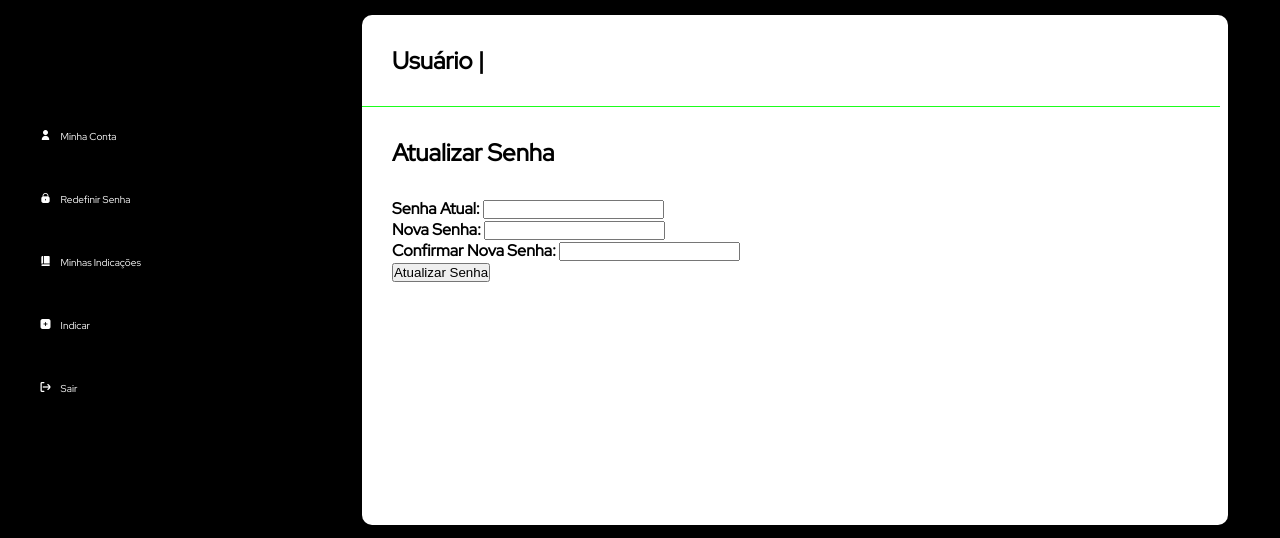
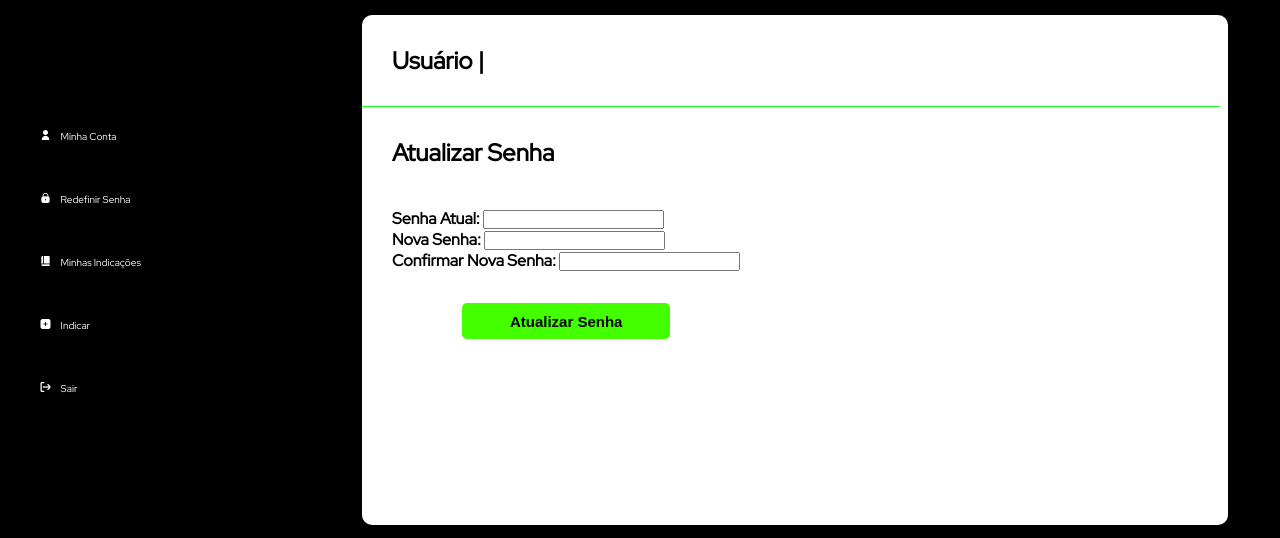
Before and after one commit to Group-QXBack/site-qxback, a PHP site: page /redefinir_senha.php in a window 1280 px wide. Shown: the part 204-742 px from the top of the page. Run offline with PHP 8.4, Linux system fonts and the light colour scheme; the visitor is signed in with stand-in values (Sample User, id 1); some libraries are stand-ins or nearby versions.

Commit message:
Update style.css

```diff
--- a/ScreenUser/style.css
+++ b/ScreenUser/style.css
@@ -88,6 +88,21 @@
     display: grid;
     grid-area: section;
 }
+.image {
+    text-align: center; /* Centraliza o conteúdo no contêiner */
+    margin: 20px auto; /* Espaçamento em torno da imagem */
+}
+
+.foto-perfil {
+    width: 100px;
+    height: 100px;
+    border-radius: 50%; /* Torna a imagem circular */
+    object-fit: cover; /* Ajusta a imagem para cobrir o círculo sem distorção */
+    border: 2px solid #ddd; /* Opcional: borda ao redor da imagem */
+    display: inline-block; /* Garante que a imagem não sobreponha outros elementos */
+    vertical-align: middle; /* Alinha verticalmente com o texto ao lado */
+}
+
 
 .container section>a {
     width: 100%;
@@ -155,6 +170,7 @@
 .dados-perfil {
     display: flex;
     justify-content: space-between;
+    margin: 10px 0;
 }
 
 .dados-perfil>.dados {
@@ -221,7 +237,62 @@
 
 }
 
-/* submenu */
+.btn-salvar input[type="submit"] {
+    background-color: #4CAF50;
+    color: white;
+    padding: 10px 20px;
+    border: none;
+    border-radius: 4px;
+    cursor: pointer;
+}
+/* Estilo para o botão Atualizar Senha */
+.btn-atualizar {
+    display: flex;
+    align-items: center;
+    justify-content: center;
+    margin-top: 1rem;
+}
+
+.btn-atualizar button {
+    border: none;
+    background-color: #44ff00;
+    color: #000000;
+    padding: 0.6rem 3rem;
+    border-radius: 5px;
+    cursor: pointer;
+    font-size: 15px;
+    font-weight: 700;
+    transition: background-color 0.3s ease, transform 0.2s ease;
+}
+
+.btn-atualizar button:hover {
+    background-color: #3ad302;
+    transform: scale(1.05);
+}
+
+.btn-atualizar button:focus {
+    outline: none;
+}
+
+.btn-salvar input[type="submit"]:hover {
+    background-color: #45a049;
+}
+
+
+.feedback {
+    font-size: 1rem;
+    font-weight: bold;
+    margin-top: 1rem;
+}
+
+.feedback.sucesso {
+    color: #28a745;
+}
+
+.feedback.erro {
+    color: #dc3545;
+}
+
 .submenu {
     display: flex;
     width: 100%;
@@ -476,6 +547,12 @@
     .container>article>strong {
         font-size: 13px;
     }
+    .dados-perfil input[type="password"] {
+        width: 100%;
+        padding: 8px;
+        border: 1px solid #ccc;
+        border-radius: 4px;
+    }
 
     .container>article>.dados-perfil {
         flex-wrap: wrap-reverse;
@@ -545,4 +622,5 @@
     .copyright p {
         font-size: 9px;
     }
+
 }
```
